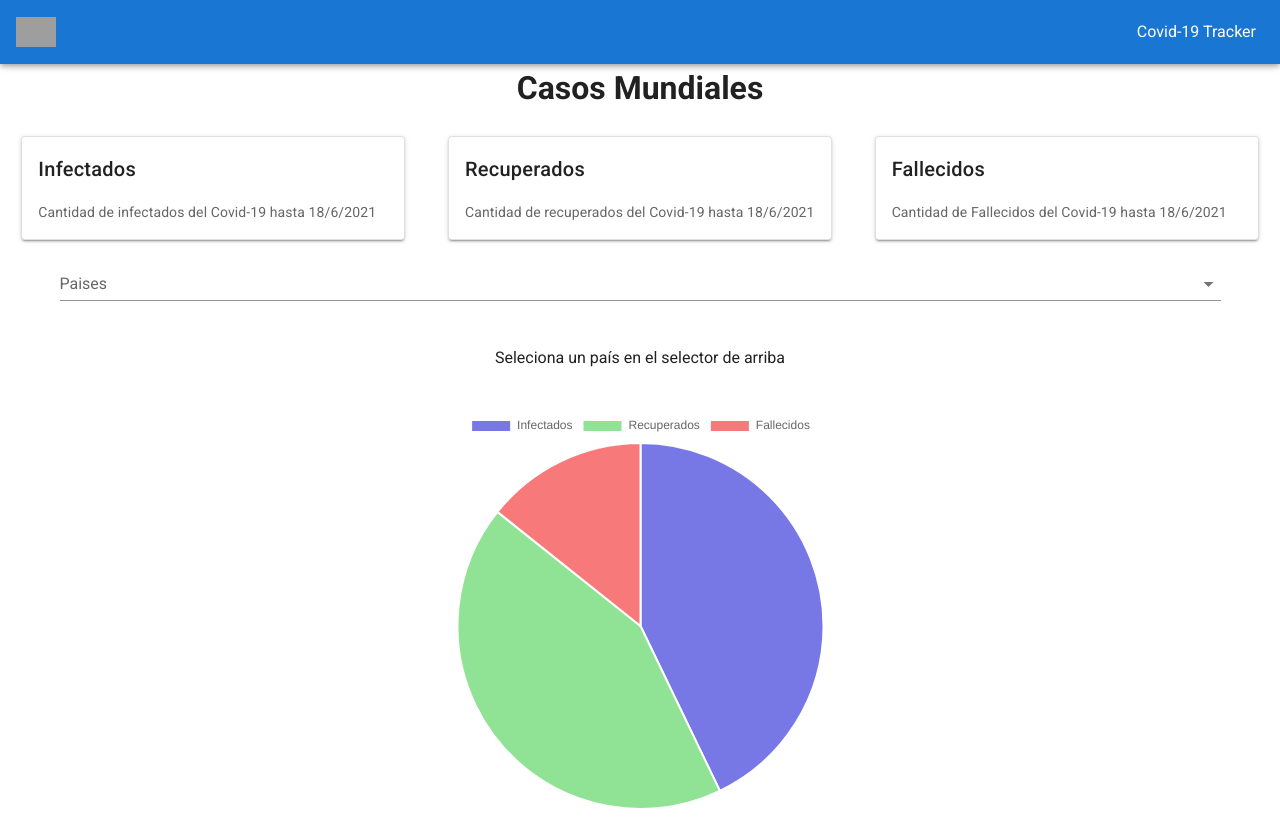
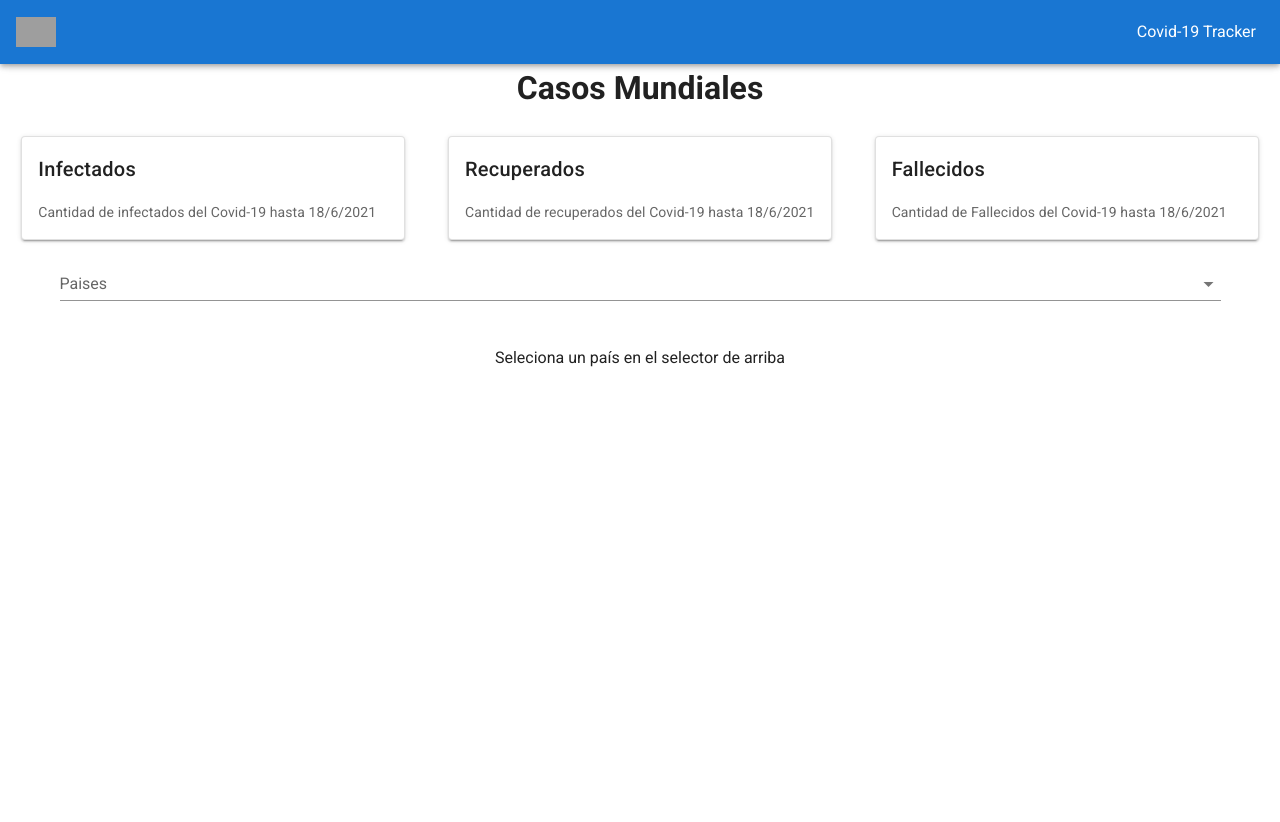
Before and after one commit to ivandez/vuejs-covid-tracker, a Vue app: page / in a window 1280 px wide. Built offline with nearby package versions, Linux system fonts and the light colour scheme; no server answers; grey boxes are pictures that could not be loaded.

Commit message:
fecht data from chartcontainer to chart

```diff
--- a/src/components/Chart.vue
+++ b/src/components/Chart.vue
@@ -1,19 +1,18 @@
 <script>
-import { Pie } from 'vue-chartjs'
+import { Pie, mixins } from 'vue-chartjs'
+const { reactiveProp } = mixins
 
 export default {
   name: 'Chart',
   extends: Pie,
+  mixins: [reactiveProp],
+  data () {
+    return {
+      options: { responsive: true, maintainAspectRatio: false }
+    }
+  },
   mounted () {
-    this.renderChart({
-      labels: ['Infectados', 'Recuperados', 'Fallecidos'],
-      datasets: [
-        {
-          backgroundColor: ['#7778e6', '#90e294', '#f87979'],
-          data: [30, 30, 10]
-        }
-      ]
-    }, { responsive: true, maintainAspectRatio: false })
+    this.renderChart(this.chartData, this.options)
   }
 }
 
--- a/src/components/ChartContainer.vue
+++ b/src/components/ChartContainer.vue
@@ -13,7 +13,8 @@
       </v-row>
       <v-row>
         <v-col>
-          <Chart />
+          <!-- <Chart :infectados="infected" :recuperados="30" :fallecidos="20"/> -->
+          <Chart :chartData="chartdata"/>
         </v-col>
       </v-row>
     </v-container>
@@ -34,7 +35,8 @@ export default {
   data () {
     return {
       countries: undefined,
-      country: ''
+      country: '',
+      chartdata: undefined
     }
   },
   methods: {
@@ -54,7 +56,18 @@ export default {
     // return selected country from Select.vue
     getCountry (e) {
       this.country = `Casos de Covid-19 en ${e}`
-      console.log(e)
+      this.chartdata = {
+        labels: ['Infectados', 'Recuperados', 'Fallecidos'],
+        datasets: [
+          {
+            backgroundColor: ['#7778e6', '#90e294', '#f87979'],
+            data: [this.getRandomInt(), this.getRandomInt(), this.getRandomInt()]
+          }
+        ]
+      }
+    },
+    getRandomInt () {
+      return Math.floor(Math.random() * (50 - 5 + 1)) + 5
     }
   },
   mounted () {
```
